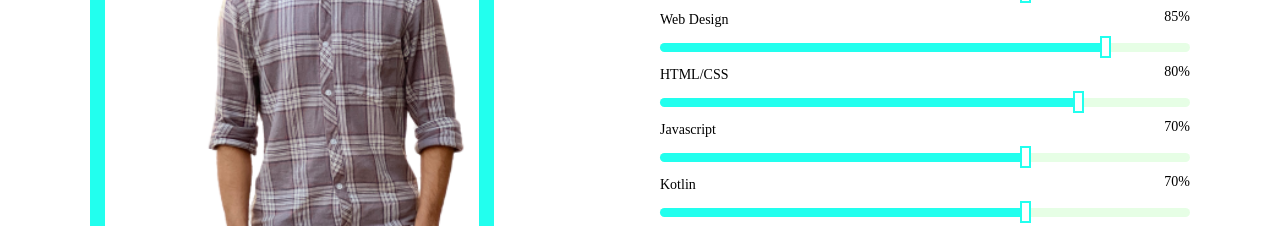
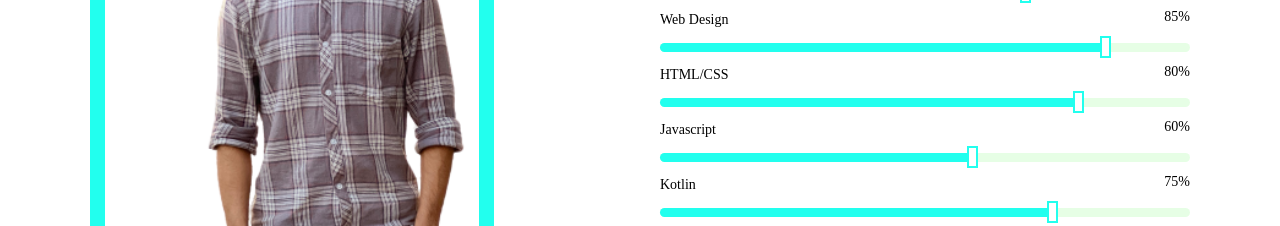
Before and after one commit to rakib3037/rakibpatwary.protfoli.web.app-, a plain HTML site: page index.html in a window 1280 px wide. Shown: the part 1216-1442 px from the top of the page. Drawn offline with Linux system fonts and the light colour scheme.

Commit message:
Update index.html

```diff
--- a/index.html
+++ b/index.html
@@ -130,13 +130,13 @@
                                   <div class="skill-header">
                                       <h6 class="skill-title">Javascript</h6>
                                       <div class="skill-percentage">
-                                          <p><span class="counter">70</span>%</p>
+                                          <p><span class="counter">60</span>%</p>
                                       </div>
 
                                 </div>
                                 <div class="skill-bar">
                                     <div class="bar-inner">
-                                        <div class="bar progress-line" data-progress="70%"></div>
+                                        <div class="bar progress-line" data-progress="60%"></div>
                                     </div>
                                 </div>
                             </div> <!--===== Skill Item =====-->
@@ -144,12 +144,12 @@
                                 <div class="skill-header">
                                     <h6 class="skill-title">Kotlin</h6>
                                     <div class="skill-percentage">
-                                        <p><span class="counter">70</span>%</p>
+                                        <p><span class="counter">75</span>%</p>
                                     </div>
                                 </div>
                                 <div class="skill-bar">
                                     <div class="bar-inner">
-                                        <div class="bar progress-line" data-progress="70%"></div>
+                                        <div class="bar progress-line" data-progress="75%"></div>
                                     </div>
                                 </div>
                             </div>
```
